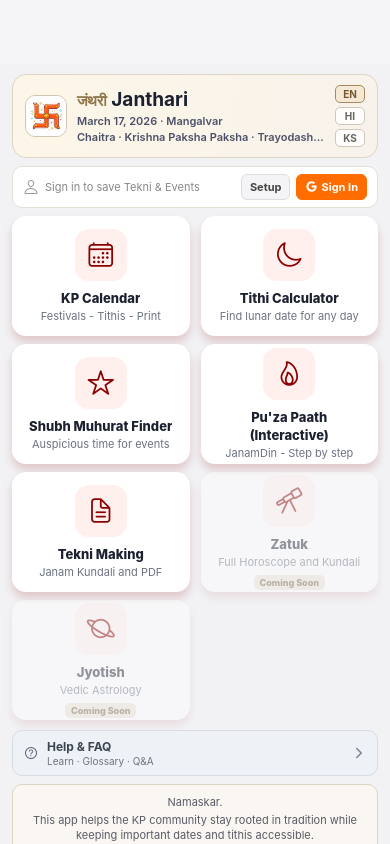
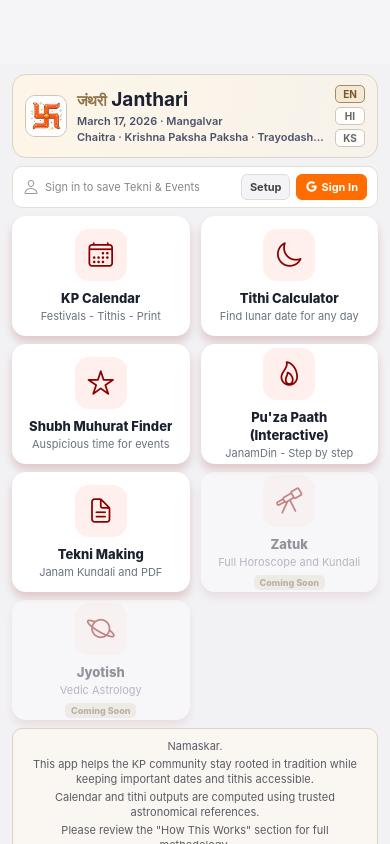
Before and after one commit to rakeshganjoo/puzapaath, a React Native app: screen /Home in a window 390 px wide. Built offline with nearby package versions, Linux system fonts and the light colour scheme.

Commit message:
fix: keep Help and FAQ only in bottom footer

```diff
--- a/src/screens/HomeScreen.tsx
+++ b/src/screens/HomeScreen.tsx
@@ -292,25 +292,6 @@ export default function HomeScreen({ navigation }: Props) {
           })}
         </View>
 
-        {/* Help at bottom (non-module placement) */}
-        <TouchableOpacity
-          style={st.helpQuickLinkBottom}
-          onPress={handleHelpPress}
-          activeOpacity={0.8}
-          hitSlop={{ top: 6, bottom: 6, left: 6, right: 6 }}
-          accessibilityRole="button"
-          accessibilityLabel="Help and FAQ"
-        >
-          <View style={st.helpQuickLinkLeft}>
-            <Ionicons name="help-circle-outline" size={16} color="#5B6576" />
-            <View>
-              <Text style={st.helpQuickLinkTitle}>{t('home.tiles.helpTitle', 'Help & FAQ')}</Text>
-              <Text style={st.helpQuickLinkSub}>{t('home.tiles.helpSub', 'Learn · Glossary · Q&A')}</Text>
-            </View>
-          </View>
-          <Ionicons name="chevron-forward" size={16} color="#7F8794" />
-        </TouchableOpacity>
-
         {/* ── Footer ───────────────────────────────────────── */}
         <View style={st.footerCard}>
           <Text style={st.footerText}>Namaskar.</Text>
@@ -453,35 +434,6 @@ const st = StyleSheet.create({
   authBtnLogoutText: { color: '#C62828' },
   authBtnSignIn: { backgroundColor: '#FF6D00', borderColor: '#FF6D00' },
 
-  helpQuickLinkBottom: {
-    flexDirection: 'row',
-    alignItems: 'center',
-    justifyContent: 'space-between',
-    borderWidth: 1,
-    borderColor: '#D7DBE2',
-    backgroundColor: '#EEF1F5',
-    borderRadius: 10,
-    paddingHorizontal: 10,
-    paddingVertical: 8,
-    marginTop: 2,
-    marginBottom: 8,
-  },
-  helpQuickLinkLeft: {
-    flexDirection: 'row',
-    alignItems: 'center',
-    gap: 8,
-  },
-  helpQuickLinkTitle: {
-    fontSize: 12,
-    fontWeight: '700',
-    color: '#3D4552',
-  },
-  helpQuickLinkSub: {
-    fontSize: 10,
-    color: '#6D7582',
-    marginTop: 1,
-  },
-
   // ── Feature Grid ─────────────────────────────────────────
   grid: {
     flexDirection: 'row',
```
